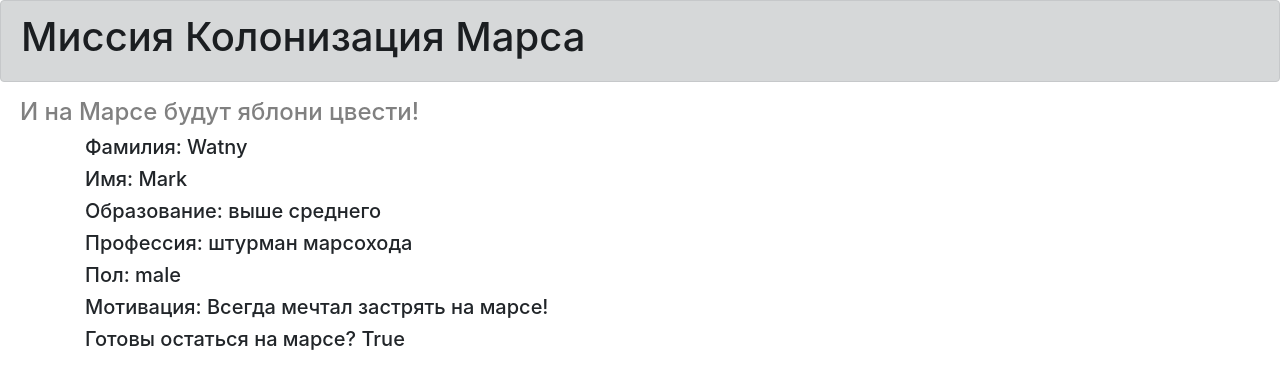
After one commit to ArtemADD/HTML, a Flask app: page /answer in a window 1280 px wide. The commit adds this page. Shown: the top 389 px of the page. Run offline with Flask 3, Linux system fonts and the light colour scheme; some libraries are stand-ins or nearby versions.

Commit message:
4шаблоны

```diff
--- a/main.py
+++ b/main.py
@@ -1,6 +1,10 @@
 from flask import *
+from flask_wtf import FlaskForm
+from wtforms import StringField, PasswordField, BooleanField, SubmitField
+from wtforms.validators import DataRequired
 
 app = Flask(__name__)
+app.config['SECRET_KEY'] = 'yandexlyceum_secret_key'
 
 
 @app.route('/')
@@ -19,5 +23,20 @@
     return render_template('3.html', list=list)
 
 
+@app.route('/answer')
+@app.route('/auto_answer')
+def answer():
+    param = {}
+    param['title'] = 'Анкета'
+    param['surname'] = 'Watny'
+    param['name'] = 'Mark'
+    param['education'] = 'выше среднего'
+    param['profession'] = 'штурман марсохода'
+    param['sex'] = 'male'
+    param['motivation'] = 'Всегда мечтал застрять на марсе!'
+    param['ready'] = 'True'
+    return render_template('auto_answer.html', **param)
+
+
 if __name__ == '__main__':
     app.run(port=8080, host='127.0.0.1')
--- a/static/css/style.css
+++ b/static/css/style.css
@@ -1,18 +1,4 @@
-h1 {
-    color: red;
+h4 {
+    margin-left: 20px;
+    color: grey;
 }
-h2 {
-    text-align: center;
-}
-h3 {
-    text-align: center;
-}
-form.login_form {
-    margin-left: auto;
-    margin-right: auto;
-    max-width: 450px;
-    background-color: pink;
-    border: 1px solid gray;
-    border-radius: 5px;
-    padding: 10px;
-}
--- /dev/null
+++ b/templates/auto_answer.html
@@ -0,0 +1,11 @@
+{% extends "base.html" %}
+
+{% block content %}
+    <h5>Фамилия: {{ surname }}</h5>
+    <h5>Имя: {{ name }}</h5>
+    <h5>Образование: {{ education }}</h5>
+    <h5>Профессия: {{ profession }}</h5>
+    <h5>Пол: {{ sex }}</h5>
+    <h5>Мотивация: {{ motivation }}</h5>
+    <h5>Готовы остаться на марсе? {{ ready }}</h5>
+{% endblock %}
--- a/templates/base.html
+++ b/templates/base.html
@@ -7,6 +7,7 @@
           href="https://stackpath.bootstrapcdn.com/bootstrap/4.4.1/css/bootstrap.min.css"
           integrity="sha384-Vkoo8x4CGsO3+Hhxv8T/Q5PaXtkKtu6ug5TOeNV6gBiFeWPGFN9MuhOf23Q9Ifjh"
           crossorigin="anonymous">
+        <link rel="stylesheet" type="text/css" href="static/css/style.css" />
         <title>{{ title }}</title>
     </head>
     <body>
```
